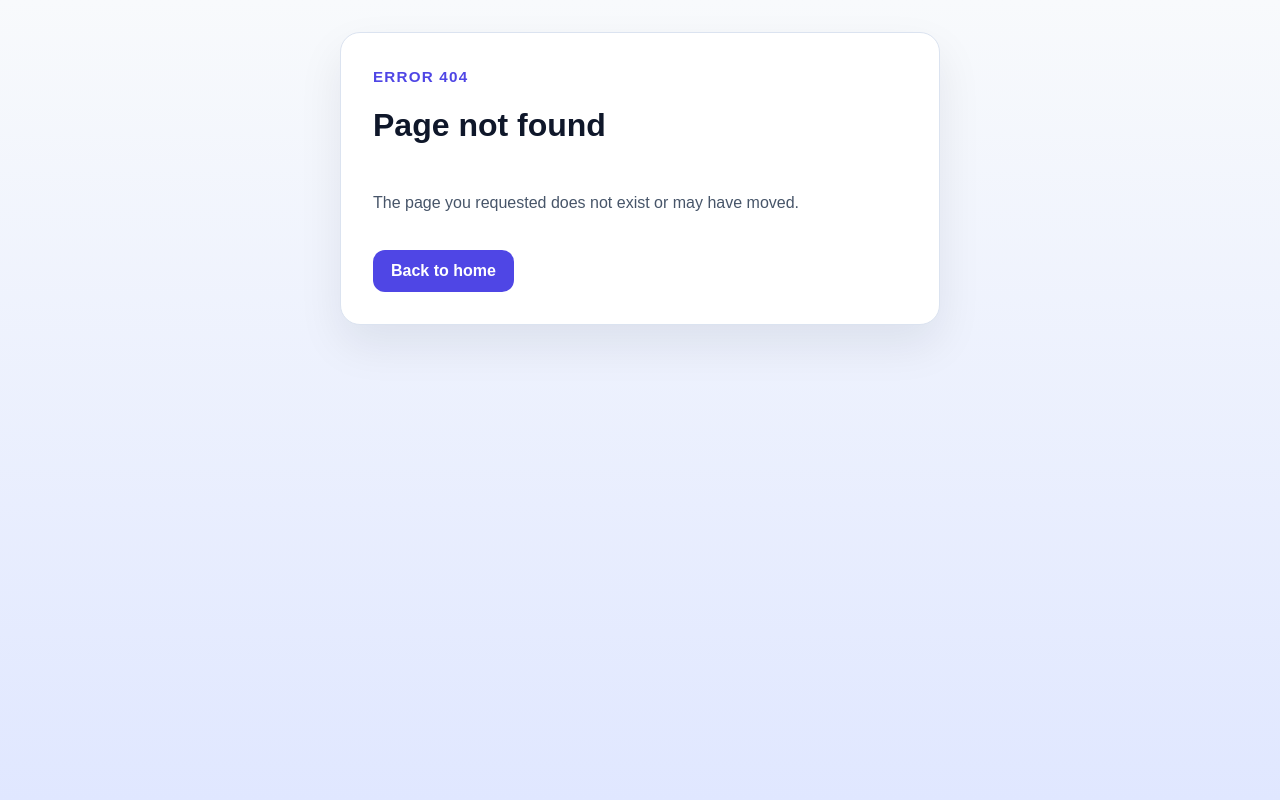
After one commit to TheConstantCoder/My-link-bio, a Flask app: template templates/404.html in a window 1280 px wide. The commit adds this page. Run offline with Flask 3, Linux system fonts and the light colour scheme; the template is opened without the code that fills it, so the values that code supplies are empty.

Commit message:
Add Flask error page handlers

```diff
--- a/app.py
+++ b/app.py
@@ -117,5 +117,15 @@ def about():
     return render_template("about.html")
 
 
+@app.errorhandler(404)
+def page_not_found(_error):
+    return render_template("404.html"), 404
+
+
+@app.errorhandler(500)
+def internal_server_error(_error):
+    return render_template("500.html"), 500
+
+
 if __name__ == "__main__":
     app.run(debug=True)
--- a/static/style.css
+++ b/static/style.css
@@ -223,6 +223,36 @@ button:hover {
   background: #be123c;
 }
 
+.button-link {
+  display: inline-block;
+  width: fit-content;
+  padding: 12px 18px;
+  border-radius: 12px;
+  background: var(--accent);
+  color: #ffffff;
+  font-size: 1rem;
+  font-weight: 700;
+  text-decoration: none;
+}
+
+.button-link:hover {
+  background: var(--accent-dark);
+}
+
+.error-page {
+  display: grid;
+  gap: 18px;
+}
+
+.error-code {
+  margin: 0;
+  color: var(--accent);
+  font-size: 0.95rem;
+  font-weight: 700;
+  letter-spacing: 0.08em;
+  text-transform: uppercase;
+}
+
 @media (max-width: 640px) {
   .page {
     padding: 24px;
@@ -234,7 +264,8 @@ button:hover {
     flex-direction: column;
   }
 
-  button {
+  button,
+  .button-link {
     width: 100%;
   }
 
--- /dev/null
+++ b/templates/404.html
@@ -0,0 +1,17 @@
+<!DOCTYPE html>
+<html lang="en">
+  <head>
+    <meta charset="UTF-8" />
+    <meta name="viewport" content="width=device-width, initial-scale=1.0" />
+    <title>Page Not Found</title>
+    <link rel="stylesheet" href="{{ url_for('static', filename='style.css') }}" />
+  </head>
+  <body>
+    <main class="page error-page">
+      <p class="error-code">Error 404</p>
+      <h1>Page not found</h1>
+      <p>The page you requested does not exist or may have moved.</p>
+      <a class="button-link" href="{{ url_for('index') }}">Back to home</a>
+    </main>
+  </body>
+</html>
```
Also changed, not shown: templates/500.html (added, +17 -0 lines), 1 other file.
